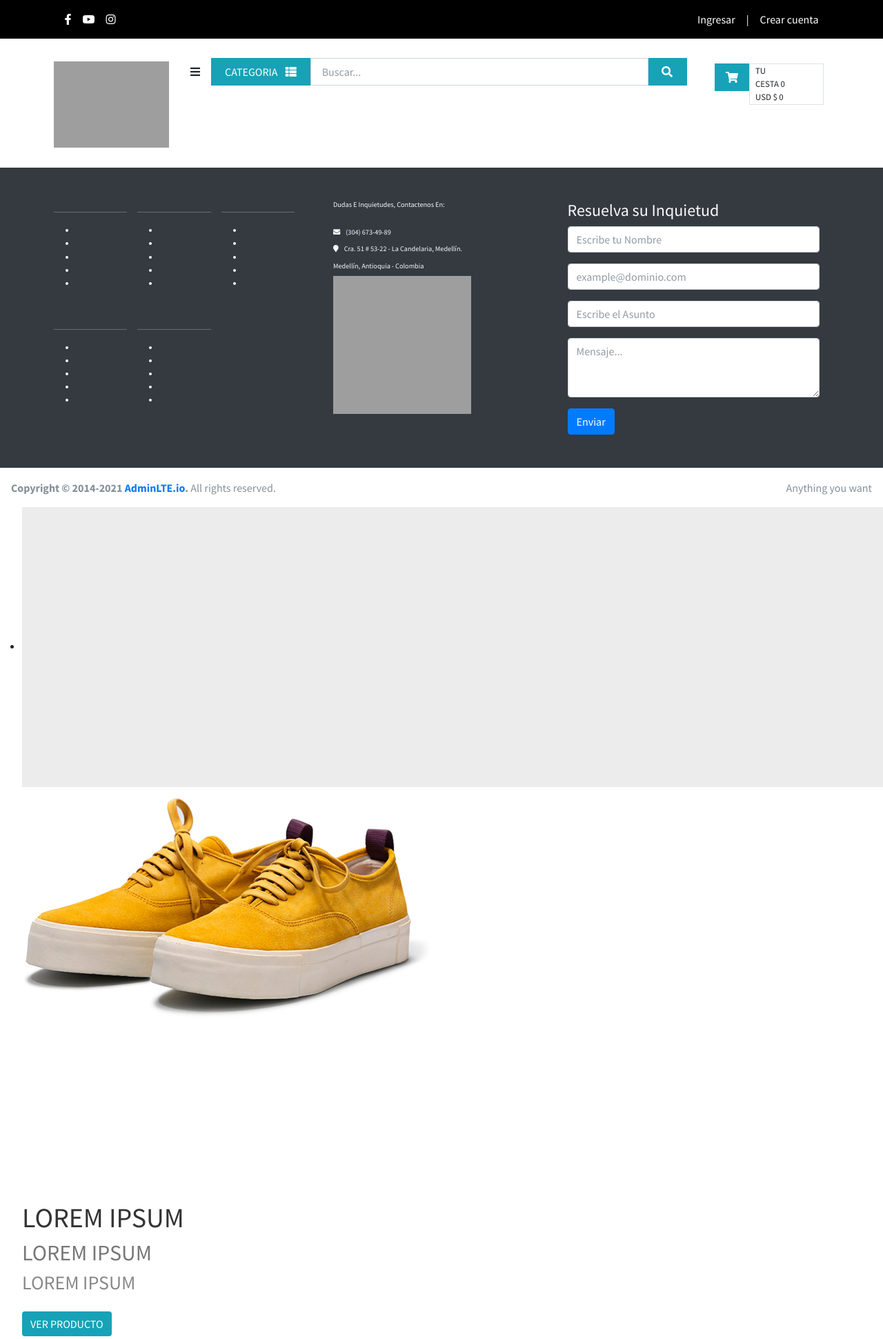
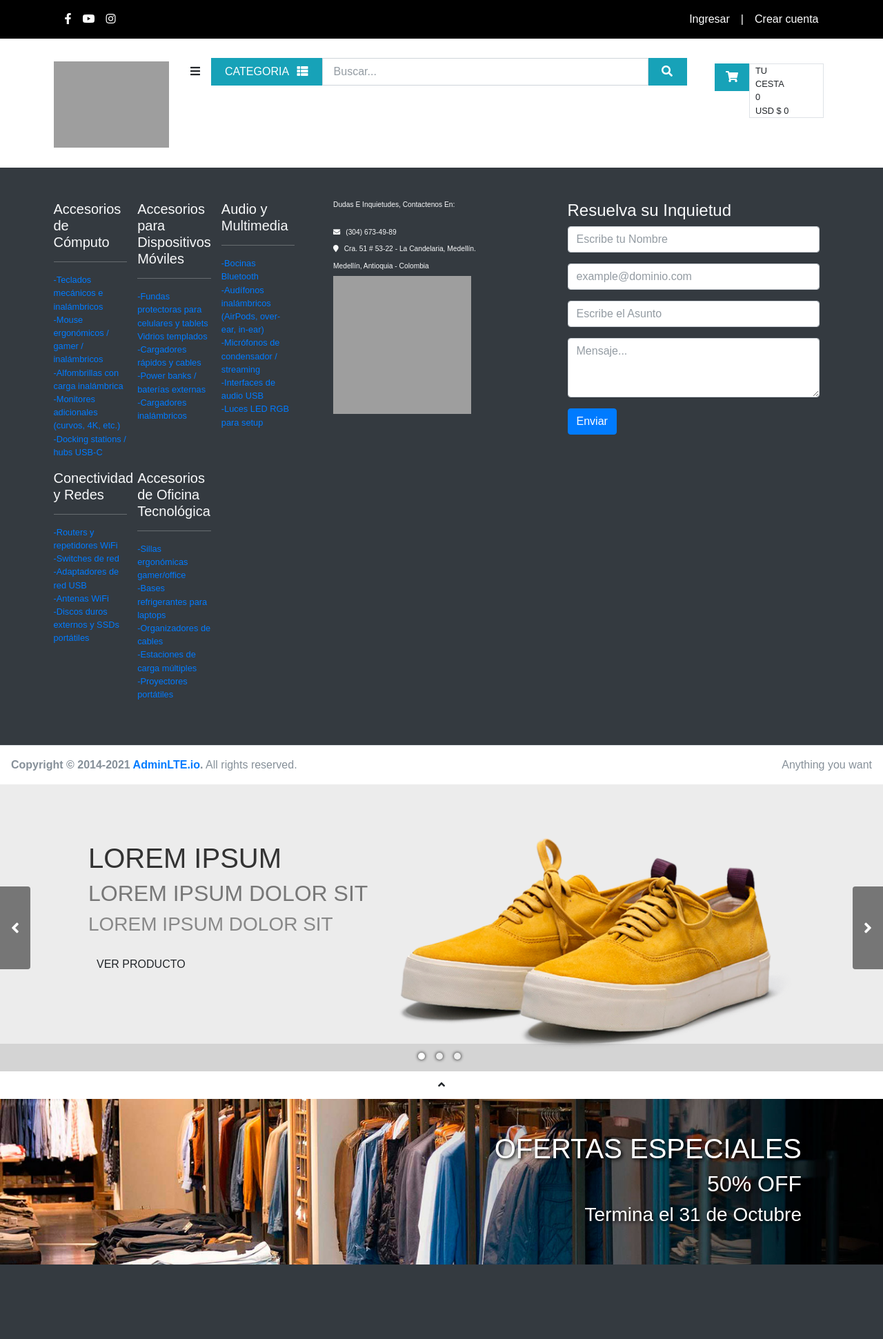
Before and after one commit to leyinsonmorelomena-stack/Ecommerce.com, a PHP site: page / in a window 1280 px wide. Shown: the top 1941 px of the page at 69% size. After the commit the page ends 1833 px from the top, so only its background shows below. Run offline with PHP 8.4, Linux system fonts and the light colour scheme; some libraries are stand-ins or nearby versions; grey boxes are pictures that could not be loaded.

Commit message:
superare los modulos

```diff
--- a/Views/modules/footer.php
+++ b/Views/modules/footer.php
@@ -4,172 +4,162 @@
 
     <!-- primera columna -->
 <div class="col row">
+  <!-- 🔌 Accesorios de Computo -->
   <div class="col-12 col-sm-4 col-md-3 col-lg-4">
     <h4 class="lead">
-
-          <a href="#" class="text-uppercase"></a>
+      <a href="#" class="text-uppercase"></a>Accesorios de Cómputo
     </h4>
 
     <hr class="border-white">
 
     <ul>
-
       <li>
-          <a href="#"></a>
+        <a href="#">-Teclados mecánicos e inalámbricos</a>
       </li>
 
       <li>
-          <a href="#"></a>
+        <a href="#">-Mouse ergonómicos / gamer / inalámbricos</a>
       </li>
 
       <li>
-          <a href="#"></a>
+        <a href="#">-Alfombrillas con carga inalámbrica</a>
       </li>
 
       <li>
-          <a href="#"></a>
+        <a href="#">-Monitores adicionales (curvos, 4K, etc.)</a>
       </li>
 
       <li>
-          <a href="#"></a>
+        <a href="#">-Docking stations / hubs USB-C</a>
       </li>
-
     </ul>
   </div>
 
+  <!-- 📱 Accesorios para Dispositivos Móviles -->
   <div class="col-12 col-sm-4 col-md-3 col-lg-4">
     <h4 class="lead">
-
-          <a href="#" class="text-uppercase"></a>
+      <a href="#" class="text-uppercase"></a>Accesorios para Dispositivos Móviles
     </h4>
 
     <hr class="border-white">
 
     <ul>
-
       <li>
-          <a href="#"></a>
+        <a href="#">-Fundas protectoras para celulares y tablets</a>
       </li>
 
       <li>
-          <a href="#"></a>
+        <a href="#">Vidrios templados</a>
       </li>
 
       <li>
-          <a href="#"></a>
+        <a href="#">-Cargadores rápidos y cables</a>
       </li>
 
       <li>
-          <a href="#"></a>
+        <a href="#">-Power banks / baterías externas</a>
       </li>
 
       <li>
-          <a href="#"></a>
+        <a href="#">-Cargadores inalámbricos</a>
       </li>
-
     </ul>
   </div>
 
+  <!-- 🎧 Audio y Multimedia -->
   <div class="col-12 col-sm-4 col-md-3 col-lg-4">
     <h4 class="lead">
-
-          <a href="#" class="text-uppercase"></a>
+      <a href="#" class="text-uppercase"></a>Audio y Multimedia
     </h4>
 
     <hr class="border-white">
 
     <ul>
-
       <li>
-          <a href="#"></a>
+        <a href="#">-Bocinas Bluetooth</a>
       </li>
 
       <li>
-          <a href="#"></a>
+        <a href="#">-Audífonos inalámbricos (AirPods, over-ear, in-ear)</a>
       </li>
 
       <li>
-          <a href="#"></a>
+        <a href="#">-Micrófonos de condensador / streaming</a>
       </li>
 
       <li>
-          <a href="#"></a>
+        <a href="#">-Interfaces de audio USB</a>
       </li>
 
       <li>
-          <a href="#"></a>
+        <a href="#">-Luces LED RGB para setup</a>
       </li>
-
     </ul>
   </div>
 
+  <!-- 📡 Conectividad y Redes -->
   <div class="col-12 col-sm-4 col-md-3 col-lg-4">
     <h4 class="lead">
-
-          <a href="#" class="text-uppercase"></a>
+      <a href="#" class="text-uppercase"></a>Conectividad y Redes
     </h4>
 
     <hr class="border-white">
 
     <ul>
-
       <li>
-          <a href="#"></a>
+        <a href="#">-Routers y repetidores WiFi</a>
       </li>
 
       <li>
-          <a href="#"></a>
+        <a href="#">-Switches de red</a>
       </li>
 
       <li>
-          <a href="#"></a>
+        <a href="#">-Adaptadores de red USB</a>
       </li>
 
       <li>
-          <a href="#"></a>
+        <a href="#">-Antenas WiFi</a>
       </li>
 
       <li>
-          <a href="#"></a>
+        <a href="#">-Discos duros externos y SSDs portátiles</a>
       </li>
-
     </ul>
   </div>
 
+  <!-- 🖥️ Accesorios de Oficina Tecnológica -->
   <div class="col-12 col-sm-4 col-md-3 col-lg-4">
     <h4 class="lead">
-
-          <a href="#" class="text-uppercase"></a>
+      <a href="#" class="text-uppercase"></a>Accesorios de Oficina Tecnológica
     </h4>
 
     <hr class="border-white">
 
     <ul>
-
       <li>
-          <a href="#"></a>
+        <a href="#">-Sillas ergonómicas gamer/office</a>
       </li>
 
       <li>
-          <a href="#"></a>
+        <a href="#">-Bases refrigerantes para laptops</a>
       </li>
 
       <li>
-          <a href="#"></a>
+        <a href="#">-Organizadores de cables</a>
       </li>
 
       <li>
-          <a href=""></a>
+        <a href="#">-Estaciones de carga múltiples</a>
       </li>
 
       <li>
-          <a href="#"></a>
+        <a href="#">-Proyectores portátiles</a>
       </li>
-
     </ul>
-
   </div>
 </div>
+
 
     <!-- segundo columna -->
      <div class="col my-3 my-lg-0 px-lg-5 text-light">
--- a/Views/pages/home/home.php
+++ b/Views/pages/home/home.php
@@ -1,3 +1,4 @@
 <?php
     include "partials/slide.php";
+    include "partials/banner.php";
 ?>
--- /dev/null
+++ b/Views/pages/home/partials/banner.php
@@ -0,0 +1,19 @@
+<!-- <div class="container-fluid banner" style="position:relative; background: url('Views/sources/img/banner/1/default.jpg'); background-size:cover,background-position:center; background-repeat:no-repeat">
+
+
+
+</div> -->
+
+<div class="container-fluid banner" style="position:relative; background: url('Views/sources/img/banner/1/default.jpg') center center / cover no-repeat fixed;">
+
+    <div class="container-fluid" style="background-color rgba(0,0,0,.5)">
+
+        <div class="container text-right p-5">
+            <h1 class="text-uppercase" style="color: #fff; text-shadow:2px 2px 5px #000">Ofertas Especiales</h1>
+
+            <h2 style="color: #fff; text-shadow:2px 2px 5px #000">50% OFF</h2>
+
+            <h3 style="color: #fff; text-shadow:2px 2px 5px #000">Termina el 31 de Octubre</h3>
+        </div>
+    </div>
+</div>
--- a/Views/pages/home/partials/slide.php
+++ b/Views/pages/home/partials/slide.php
@@ -1,68 +1,196 @@
 <div class="jd-slider">
-    <div class="slider-inner">
-        <ul class="slider-area">
+
+
+
+
+    <div class="slide-inner">
+
+
+
+
+        <ul class="slide-area">
+
+
+
+
             <li>
-                <img src="Views\sources\img\slide\1\back_default.jpg" class="img-fluid">
 
-                <div class="slideOpt opt2">
-                    <img src="Views\sources\img\slide\1\calzado.png" style="top:15%; right:10%">
 
-                    <div class="slideText" style="top20%; left:15%; width:40%">
-                        <h1 class="text-uppercase" style="color:#333">lorem Ipsum</h1>
-                        <h2 class="text-uppercase" style="color:#777">Lorem Ipsum</h2>
-                        <h3 class="text-uppercase" style="color:#888">Lorem Ipsum</h3>
+
+
+                <img src="views/sources/img/slide/1/back_default.jpg" class="img-fluid">
+
+
+
+
+                <div class="slideOpt opt1">
+
+
+
+
+                    <img src="views/sources/img/slide/1/calzado.png" style="top:15%; right:10%; width:45%">
+
+
+
+
+                    <div class="slideText" style="top:20%; left:10%; width:40%">
+
+
+
+
+                        <h1 class="text-uppercase" style="color:#333">Lorem Ipsum</h1>
+
+
+
+
+                        <h2 class="text-uppercase" style="color:#777">Lorem ipsum dolor sit</h2>
+
+
+
+
+                        <h3 class="text-uppercase" style="color:#888">Lorem ipsum dolor sit</h3>
+
+
+
+
+                        <a href="#">
+
+
+
+
+                            <button class="my-lg-3 btn text-uppercase templateColor border-0">
+
+
+
+
+                            VER PRODUCTO
+
+
+
+
+                            </button>
+
+
+
+
+                        </a>
+
+
+
+
                     </div>
 
-                    <a href="#">
-                        <button class="my-lg-3 btn text-uppercase border-0 bg-info">
-                            VER PRODUCTO
-                        </button>
-                    </a>
+
+
+
                 </div>
+
+
+
+
             </li>
 
+
+
+
             <li>
-                <img src="Views\sources\img\slide\2\fondo2.jpg" class="img-fluid">
 
-                <div class="slideOpt opt2">
-                    <img src="Views\sources\img\slide\2\iphone.png" style="bottom:0%; left:15%; width:28%">
+                <img src="views/sources/img/slide/2/fondo2.jpg" class="img-fluid">
 
-                    <div class="slideText" style="top20%; left:15%; width:40%">
-                        <h1 class="text-uppercase" style="color:#333">lorem Ipsum</h1>
-                        <h2 class="text-uppercase" style="color:#777">Lorem Ipsum</h2>
-                        <h3 class="text-uppercase" style="color:#888">Lorem Ipsum</h3>
+
+
+
+                 <div class="slideOpt opt2">
+
+                    <img src="views/sources/img/slide/2/iphone.png" style="bottom:0%; left:15%; width:28%">
+
+                    <div class="slideText" style="top:20%; right:15%; width:40%">
+
+                        <h1 class="text-uppercase" style="color:#fff">Lorem Ipsum</h1>
+
+                        <h2 class="text-uppercase" style="color:#fff">Lorem ipsum dolor sit</h2>
+
+                        <h3 class="text-uppercase" style="color:#fff">Lorem ipsum dolor sit</h3>
+
+                        <a href="#">
+
+                            <button class="my-lg-3 btn text-uppercase templateColor border-0">
+
+                            VER PRODUCTO
+
+                            </button>
+
+                        </a>
+
                     </div>
 
-                    <a href="#">
-                        <button class="my-lg-3 btn text-uppercase border-0 bg-info">
-                            VER PRODUCTO
-                        </button>
-                    </a>
-                </div>
+                 </div>
+
             </li>
 
+
+
+
             <li>
-                <img src="<?php echo $path ?>views/assets/img/slide/3/fondo3.jpg" class="img-fluid">
+
+                <img src="views/sources/img/slide/3/fondo3.jpg" class="img-fluid">
+
             </li>
+
         </ul>
+
+
+
+
     </div>
 
+
+
+
     <a class="prev d-none d-lg-block" href="#">
+
         <i class="fas fa-angle-left text-white px-3 py-5 rounded-right" style="background: rgba(0,0,0,.5);"></i>
+
     </a>
 
+
+
+
     <a class="next d-none d-lg-block" href="#">
+
         <i class="fas fa-angle-right text-white px-3 py-5 rounded-left" style="background: rgba(0,0,0,.5);"></i>
+
     </a>
 
+
+
+
     <div class="controller py-2">
+
         <div class="indicate-area"></div>
+
     </div>
+
+
+
 
 </div>
 
-    <div class="d-flex justify-content-center">
-        <a id="btnSlide" class="btn border-0 rounded-0 templateColor py-2" style="width:200px">
+
+
+
+<div class="d-flex justify-content-center">
+
+
+
+
+    <a id="btnSlide" class="btn border-0 rounded-0 templateColor py-2" style="width:200px">
+
         <i class="fa fa-angle-up templateColor"></i>
+
     </a>
+
+
+
+
 </div>
--- /dev/null
+++ b/Views/sources/css/estilo.css
@@ -0,0 +1,329 @@
+.dropdown-toggle::after{
+    display:none !important;
+}body{
+
+    font-family: 'Ubuntu', sans-serif;
+
+}
+
+
+
+
+.dropdown-toggle::after{
+
+    display: none !important;
+
+}
+
+
+
+
+ul, ol{
+
+    padding:0;
+
+    list-style: none;
+
+    text-decoration: none;
+
+}
+
+
+
+
+/* !slider  */
+
+
+
+
+
+.jd-slider{
+
+    position: relative;
+
+}
+
+
+
+
+.jd-slider .controller{
+
+    background: rgba(0,0,0,.1);
+
+    position:  absolute;
+
+    bottom: 0px;
+
+    left: 0px;
+
+}
+
+
+
+
+.jd-slider .controller .indicate-area a:after {
+
+    border: 0 !important;
+
+    background-color: #eee !important;
+
+    box-shadow: 0px 0px 5px black;
+
+    width: 10px;
+
+    height: 10px;
+
+}
+
+
+
+
+
+.jd-slider .controller .indicate-area a.on:after {
+
+    border: 0 !important;
+
+    background-color: #fff !important;
+
+}
+
+
+
+
+.slide-area li{
+
+    position:  relative;
+
+}
+
+
+
+
+.opt1 img, .opt2 img{
+
+    position:absolute;
+
+}
+
+
+
+
+.opt1 .slideText{
+
+    position:absolute;
+
+}
+
+
+
+
+.opt2 .slideText{
+
+    position:absolute;
+
+    text-align:right;
+
+}
+
+
+
+
+.slideOpt h1{
+
+    font-family: 'Ubuntu Condensed', sans-serif;
+
+}
+
+
+
+
+.slideOpt h2{
+
+    font-family: 'Ubuntu Condensed', sans-serif;
+
+}
+
+
+
+
+.slideOpt h3{
+
+
+
+
+    font-family: 'Ubuntu Condensed', sans-serif;
+
+
+
+
+}
+
+
+
+
+/*=============================================
+
+ESCRITORIO MEDIANO O TABLET HORIZONTAL (MD revisamos en 1024px)
+
+=============================================*/
+
+
+
+
+@media (max-width:1199px) and (min-width:992px){
+
+
+
+
+   .slideOpt h1{
+
+        font-size:35px;
+
+        margin-top:5px;
+
+    }
+
+
+
+   .slideOpt h2{
+
+        font-size:30px;
+
+    }
+
+
+
+
+   .slideOpt h3{
+
+        font-size:20px;
+
+    }
+
+
+
+
+   .slideOpt button{
+
+        padding:10px;
+
+    }
+
+
+
+
+}
+
+
+
+
+/*=============================================
+
+ESCRITORIO PEQUEÑO O TABLET VERTICAL (SM revisamos en 768px)
+
+=============================================*/
+
+
+
+
+@media (max-width:991px) and (min-width:768px){
+
+   .slideOpt h1{
+
+        font-size:25px;
+
+        margin-top:5px;
+
+    }
+
+
+
+
+   .slideOpt h2{
+
+        font-size:20px;
+
+    }
+
+
+
+
+   .slideOpt h3{
+
+        font-size:15px;
+
+    }
+
+
+
+
+   .slideOpt button{
+
+        padding:5px;
+
+    }
+
+
+
+
+}
+
+
+
+
+/*=============================================
+
+MOVIL (XS revisamos en 320px)
+
+=============================================*/
+
+
+
+
+@media (max-width:767px){
+
+   .slideOpt h1{
+
+        font-size:15px;
+
+        margin-top:5px;
+
+        margin-bottom:-20px;
+
+    }
+
+
+
+
+   .slideOpt h2{
+
+        display:none;
+
+    }
+
+
+
+
+   .slideOpt h3{
+
+        font-size:10px;
+
+        margin-top:25px;
+
+    }
+
+
+
+
+   .slideOpt button{
+
+        padding:5px;
+
+        font-size:10px;
+
+    }
+
+
+
+
+}
--- a/Views/sources/css/style.css
+++ /dev/null
@@ -1,3 +0,0 @@
-.dropdown-toggle::after{
-    display:none !important;
-}
--- /dev/null
+++ b/Views/sources/js/slide.js
@@ -0,0 +1,28 @@
+/*-----------------------------------
+        ACTIVAR SLIDER
+-----------------------------------*/
+$('.jd-slider').jdSlider({
+    isLoop: true,
+    isAuto: true,
+    interval: 4000,
+    speed: 500
+})
+
+
+/*-----------------------------------
+        ESCONDER SLIDER
+-----------------------------------*/
+var toogle = false;
+
+$(document).on("click","#btnSlide",function(){
+
+    if(!toogle){
+        $(".jd-slider").slideUp("fast");
+        $('#btnSlide').html('<i class="fa fa-angle-down"></i>');
+        toogle = true
+    }else{
+        $(".jd-slider").slideDown("fast");
+        $('#btnSlide').html('<i class="fa fa-angle-up"></i>');
+        toogle = false
+    }
+})
--- a/Views/template.php
+++ b/Views/template.php
@@ -22,7 +22,7 @@
 
   <!-- Theme style -->
   <link rel="stylesheet" href="views/sources/adminlte/dist/css/adminlte.min.css">
-  <link rel="stylesheet" href="views/sources/css/style.css">
+  <link rel="stylesheet" href="views/sources/css/estilo.css">
 </head>
 <body class="hold-transition sidebar-collapse layout-top-nav">
 <div class="wrapper">
@@ -58,5 +58,8 @@
 <!-- AdminLTE App -->
 <script src="views/sources/adminlte/dist/js/adminlte.min.js"></script>
 
+<!-- Slider -->
+<script src="Views\sources\js\slide.js"></script>
+
 </body>
 </html>
```
Also changed, not shown: 1 other file. Lines whose indentation alone changed are shown as unchanged.
